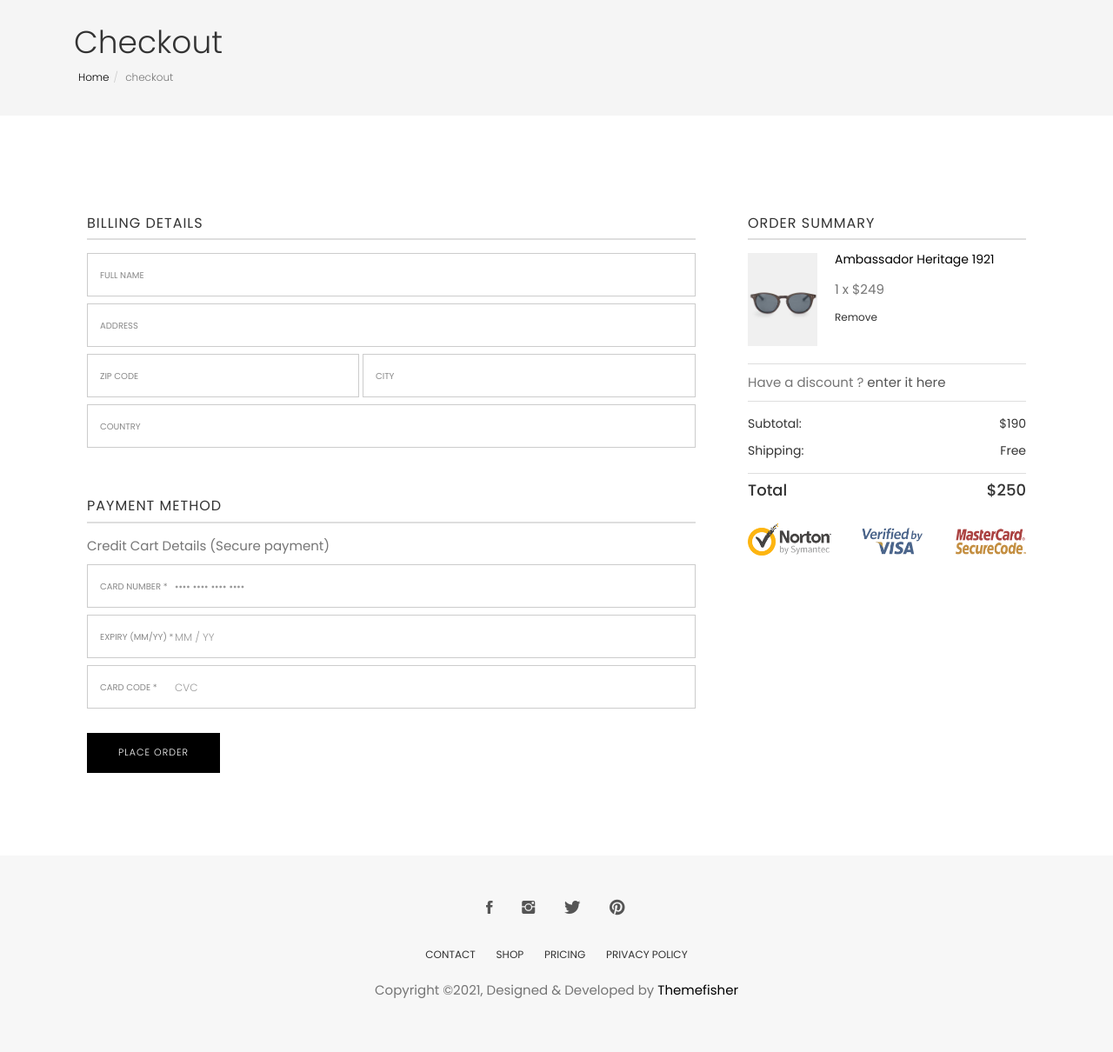
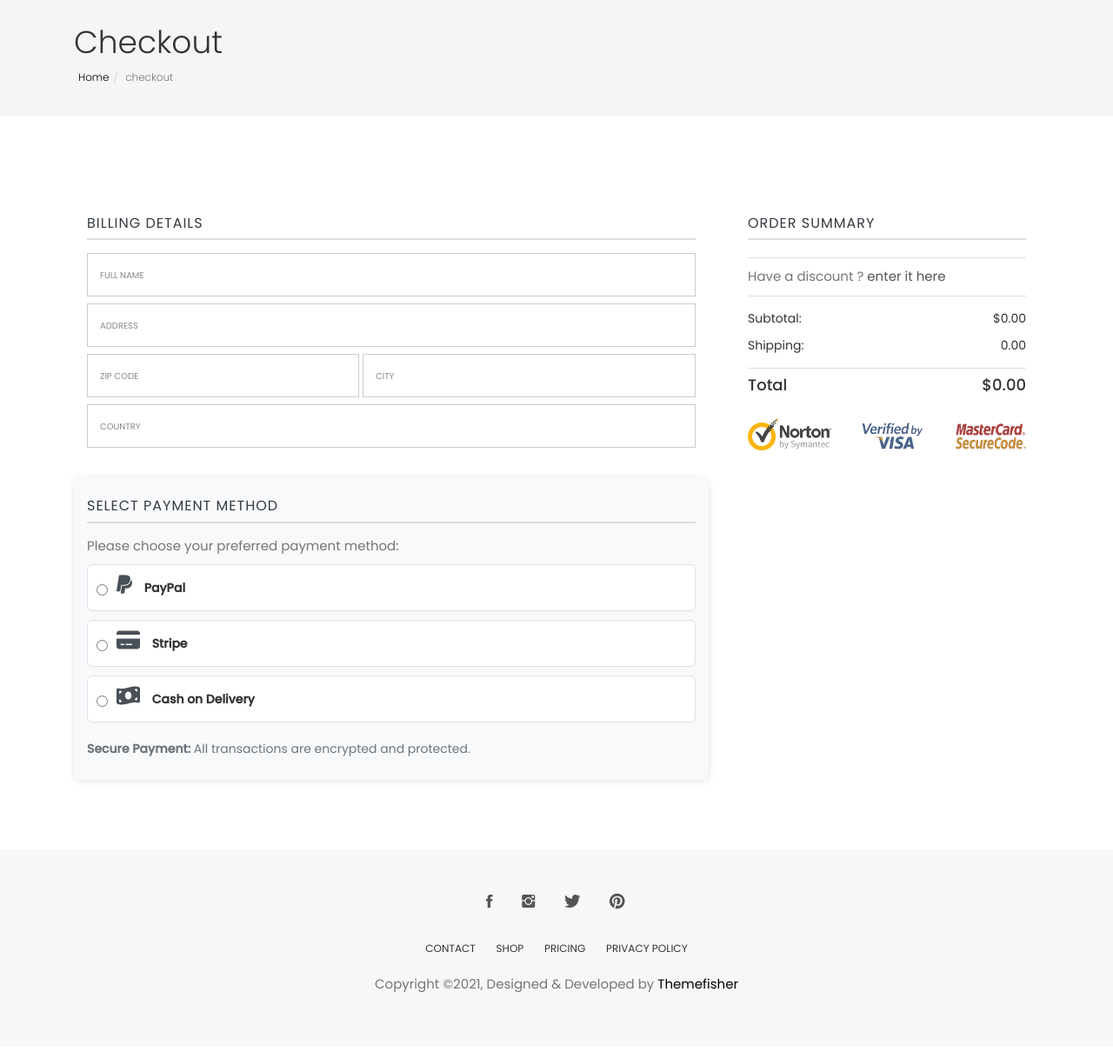
Before and after one commit to Mmy2000/aviato-shopper, a Django app: page /cart/checkout/ in a window 1280 px wide. Shown: the part 212-1422 px from the top of the page at 87% size. After the commit the page ends 1353 px from the top, so only its background shows below. Run offline with Django 4.2, Linux system fonts and the light colour scheme; data comes from the database, SQL or seed files in the repository; both versions use the stored data as it was after the commit; some libraries are stand-ins or nearby versions; some web fonts are replaced.

Commit message:
add checkout functionality

```diff
--- a/cart/templates/cart.html
+++ b/cart/templates/cart.html
@@ -127,7 +127,7 @@ Cart
                                 <span>Total</span>
                                 <span>${{grand_total}}</span>
                             </div>
-                            <a href="checkout.html" class="btn btn-main mt-3 w-100">Checkout</a>
+                            <a href="{% url 'checkout' %}" class="btn btn-main mt-3 w-100">Checkout</a>
                             <a href="{% url 'product_list' %}" class="btn btn-solid-border mt-3 w-100">Continue
                                 Shopping</a>
 
--- a/cart/templates/checkout.html
+++ b/cart/templates/checkout.html
@@ -25,10 +25,9 @@ Cart
     <div class="checkout shopping">
         <div class="container">
             <div class="row">
-            <div class="col-md-8">
+                <form class="col-md-8 checkout-form">
                     <div class="block billing-details">
                         <h4 class="widget-title">Billing Details</h4>
-                  <form class="checkout-form">
                         <div class="form-group">
                             <label for="full_name">Full Name</label>
                             <input type="text" class="form-control" id="full_name" placeholder="">
@@ -42,7 +41,7 @@ Cart
                                 <label for="user_post_code">Zip Code</label>
                                 <input type="text" class="form-control" id="user_post_code" name="zipcode" value="">
                             </div>
-                        <div class="form-group" >
+                            <div class="form-group">
                                 <label for="user_city">City</label>
                                 <input type="text" class="form-control" id="user_city" name="city" value="">
                             </div>
@@ -51,67 +50,79 @@ Cart
                             <label for="user_country">Country</label>
                             <input type="text" class="form-control" id="user_country" placeholder="">
                         </div>
-                  </form>
                     </div>
-               <div class="block">
-                  <h4 class="widget-title">Payment Method</h4>
-                  <p>Credit Cart Details (Secure payment)</p>
-                  <div class="checkout-product-details">
-                     <div class="payment">
-                        <div class="card-details">
-                           <form  class="checkout-form">
-                              <div class="form-group">
-                                 <label for="card-number">Card Number <span class="required">*</span></label>
-                                 <input  id="card-number" class="form-control"   type="tel" placeholder="•••• •••• •••• ••••">
+                    <div class="block payment-method-section">
+                        <h4 class="widget-title">Select Payment Method</h4>
+                        <p>Please choose your preferred payment method:</p>
+
+                        <div class="payment-options">
+                            <div class="payment-option">
+                                <input type="radio" id="paypal" name="payment_method" value="paypal" required>
+                                <label for="paypal">
+                                    <i class="fab fa-paypal payment-icon"></i>
+                                    <span>PayPal</span>
+                                </label>
                             </div>
-                              <div class="form-group half-width padding-right">
-                                 <label for="card-expiry">Expiry (MM/YY) <span class="required">*</span></label>
-                                 <input id="card-expiry" class="form-control" type="tel" placeholder="MM / YY">
+
+                            <div class="payment-option">
+                                <input type="radio" id="stripe" name="payment_method" value="stripe">
+                                <label for="stripe">
+                                    <i class="fas fa-credit-card payment-icon"></i>
+                                    <span>Stripe</span>
+                                </label>
                             </div>
-                              <div class="form-group half-width padding-left">
-                                 <label for="card-cvc">Card Code <span class="required">*</span></label>
-                                 <input id="card-cvc" class="form-control"  type="tel" maxlength="4" placeholder="CVC" >
-                              </div>
-                              <a href="confirmation.html" class="btn btn-main mt-20">Place Order</a >
-                           </form>
+
+                            <div class="payment-option">
+                                <input type="radio" id="cash" name="payment_method" value="cash">
+                                <label for="cash">
+                                    <i class="fas fa-money-bill-wave payment-icon"></i>
+                                    <span>Cash on Delivery</span>
+                                </label>
                             </div>
                         </div>
+
+                        <p class="secure-payment-info">
+                            <strong>Secure Payment:</strong> All transactions are encrypted and protected.
+                        </p>
                     </div>
-               </div>
-            </div>
+                </form>
                 <div class="col-md-4">
                     <div class="product-checkout-details">
                         <div class="block">
                             <h4 class="widget-title">Order Summary</h4>
+                            {% for cart_item in cart_items %}
                             <div class="media product-card">
-                        <a class="pull-left" href="product-single.html">
-                           <img class="media-object" src="images/shop/cart/cart-1.jpg" alt="Image" />
+                                <a class="pull-left" href="{% url 'product_details' cart_item.product.id %}">
+                                    <img class="media-object" src="{{cart_item.product.image.url}}" alt="Image" />
                                 </a>
                                 <div class="media-body">
-                           <h4 class="media-heading"><a href="product-single.html">Ambassador Heritage 1921</a></h4>
-                           <p class="price">1 x $249</p>
-                           <span class="remove" >Remove</span>
+                                    <h4 class="media-heading"><a href="{% url 'product_details' cart_item.product.id %}">{{cart_item.product.name}}</a>
+                                    </h4>
+                                    <p class="price">{{cart_item.quantity}} x ${{cart_item.product.price}}</p>
+                                    <a href="{% url 'delete_cart' cart_item.product.id cart_item.id %}" class="remove">Remove</a>
                                 </div>
                             </div>
+                            {% endfor %}
                             <div class="discount-code">
-                        <p>Have a discount ? <a data-toggle="modal" data-target="#coupon-modal" href="#!">enter it here</a></p>
+                                <p>Have a discount ? <a data-toggle="modal" data-target="#coupon-modal" href="#!">enter
+                                        it here</a></p>
                             </div>
                             <ul class="summary-prices">
                                 <li>
                                     <span>Subtotal:</span>
-                           <span class="price">$190</span>
+                                    <span class="price">${{total}}</span>
                                 </li>
                                 <li>
                                     <span>Shipping:</span>
-                           <span>Free</span>
+                                    <span>{{tax}}</span>
                                 </li>
                             </ul>
                             <div class="summary-total">
                                 <span>Total</span>
-                        <span>$250</span>
+                                <span>${{grand_total}}</span>
                             </div>
                             <div class="verified-icon">
-                        <img src="images/shop/verified.png">
+                                <img src="{% static 'images/shop/verified.png' %}">
                             </div>
                         </div>
                     </div>
--- a/cart/views.py
+++ b/cart/views.py
@@ -127,9 +127,41 @@ def cart(request, total=0, quantity=0, cart_items=None):
 
     return render(request, 'cart.html', context)
 
-def checkout(request):
+def checkout(request, total=0, quantity=0, cart_items=None):
+    try:
+        tax_obj = Tax.objects.last()  # Fetch the last Tax object
+        tax_percentage = tax_obj.tax if tax_obj else Decimal('0.00')  # Get the tax value or default to 0
+        cart = Cart.objects.get(cart_id=_cart_id(request))  # Get the cart using a session ID or similar method
+        cart_items = CartItem.objects.filter(cart=cart, is_active=True)  # Get active items in the cart
 
+        for cart_item in cart_items:
+            total += cart_item.product.price * cart_item.quantity  # Sum up the product prices
+            quantity += cart_item.quantity
+
+        # Calculate the tax based on the total
+        tax_amount = (tax_percentage * total) / Decimal('100')  # Calculate tax
+        grand_total = total + tax_amount  # Grand total is the sum of the total and tax
+
+        # Round the values to 2 decimal places
+        total = round(total, 2)
+        tax_amount = round(tax_amount, 2)
+        grand_total = round(grand_total, 2)
+
+    except ObjectDoesNotExist:
+        # Handle case where no cart or cart items exist
+        cart_items = []
+        total = Decimal('0.00')
+        quantity = 0
+        tax_amount = Decimal('0.00')
+        grand_total = Decimal('0.00')
+
+    # Pass the data to the template
     context = {
+        'total': total,
+        'quantity': quantity,
+        'cart_items': cart_items,
+        'grand_total': grand_total,
+        'tax': tax_amount,
+    }
 
-    }
     return render(request , 'checkout.html' , context)
--- a/static/css/style.css
+++ b/static/css/style.css
@@ -2652,3 +2652,54 @@ input[type=email]:focus, input[type=password]:focus, input[type=text]:focus, inp
 .badge-anime {
     animation: slideInOut 3s ease-in-out infinite;
 }
+
+
+.payment-method-section {
+        padding: 20px;
+        background-color: #f8f9fa;
+        border-radius: 8px;
+        box-shadow: 0 2px 8px rgba(0, 0, 0, 0.1);
+    }
+
+    .payment-options {
+        display: flex;
+        flex-direction: column;
+        gap: 10px;
+    }
+
+    .payment-option {
+        display: flex;
+        align-items: center;
+        padding: 10px;
+        background-color: #fff;
+        border: 1px solid #dee2e6;
+        border-radius: 6px;
+        cursor: pointer;
+        transition: background-color 0.3s ease;
+    }
+
+    .payment-option:hover {
+        background-color: #f1f3f5;
+    }
+
+    .payment-option input[type="radio"] {
+        margin-right: 10px;
+    }
+
+    .payment-icon {
+        font-size: 24px;
+        margin-right: 10px;
+        color: #495057;
+    }
+
+    .secure-payment-info {
+        margin-top: 20px;
+        font-size: 14px;
+        color: #6c757d;
+    }
+
+    .widget-title {
+        font-size: 18px;
+        margin-bottom: 10px;
+        color: #343a40;
+    }
--- a/templates/base.html
+++ b/templates/base.html
@@ -126,7 +126,7 @@
 								</div>
 								<ul class="text-center cart-buttons">
 									<li><a href="{% url 'cart' %}" class="btn btn-small">View Cart</a></li>
-									<li><a href="checkout.html" class="btn btn-small btn-solid-border">Checkout</a></li>
+									<li><a href="{% url 'checkout' %}" class="btn btn-small btn-solid-border">Checkout</a></li>
 								</ul>
 								{% else %}
 								<h4> Your Cart is Empty!</h4>
```
Also changed, not shown: db.sqlite3. Lines whose indentation alone changed are shown as unchanged.
